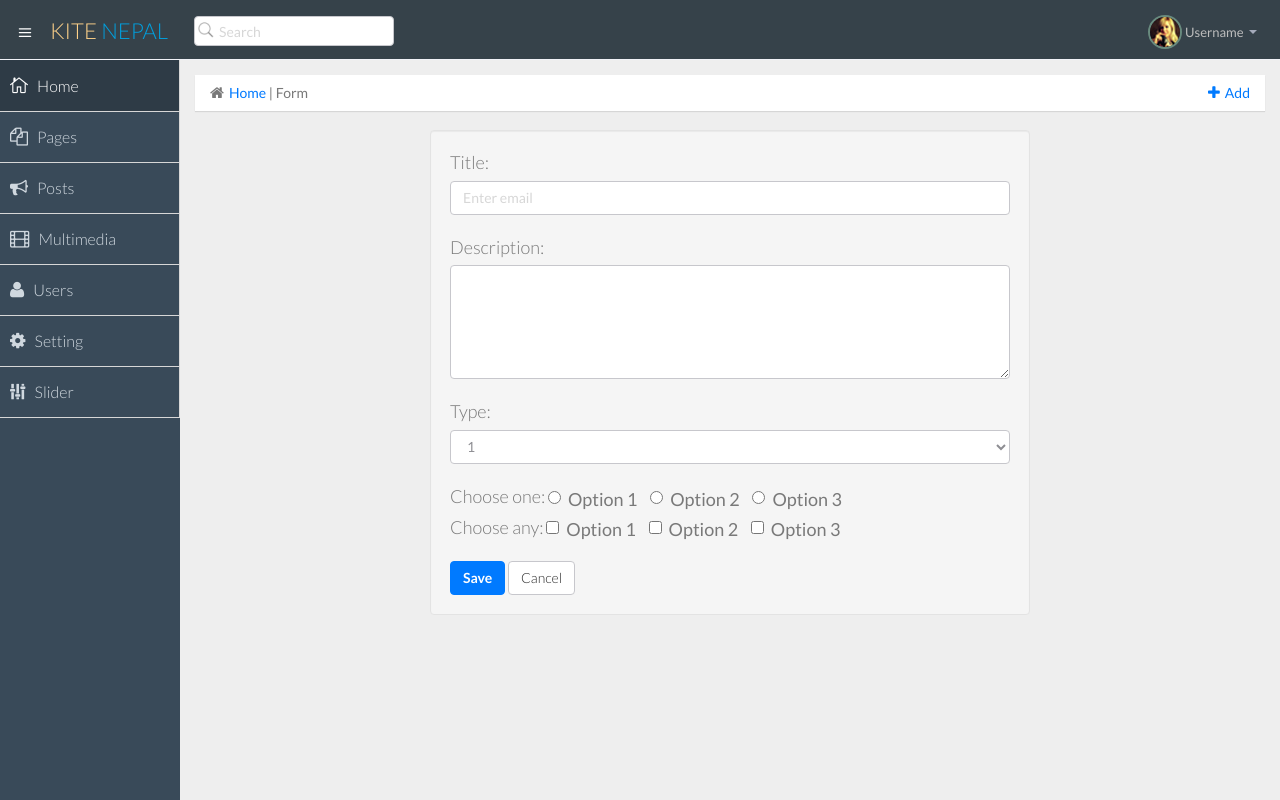
After one commit to kitenepal/kitenepal-cms, a PHP site: page /form.html in a window 1280 px wide. The commit adds this page. Run offline with PHP 8.4, Linux system fonts and the light colour scheme.

Commit message:
Added form page

```diff
--- /dev/null
+++ b/form.html
@@ -0,0 +1,299 @@
+<!DOCTYPE html>
+<html lang="en">
+
+<head>
+  <meta charset="utf-8">
+  <meta name="viewport" content="width=device-width, initial-scale=1.0">
+  <meta name="description" content="Creative - Bootstrap 3 Responsive Admin Template">
+  <meta name="author" content="GeeksLabs">
+  <meta name="keyword" content="Creative, Dashboard, Admin, Template, Theme, Bootstrap, Responsive, Retina, Minimal">
+  <link rel="shortcut icon" href="img/favicon.png">
+  <title>KITE Nepal - Index</title>
+  <!-- Bootstrap CSS -->
+  <link href="css/bootstrap.min.css" rel="stylesheet">
+  <!-- bootstrap theme -->
+  <link href="css/bootstrap-theme.css" rel="stylesheet">
+  <!--external css-->
+  <!-- font icon -->
+  <link href="css/elegant-icons-style.css" rel="stylesheet" />
+  <link href="css/font-awesome.min.css" rel="stylesheet" />
+  <!-- full calendar css-->
+  <link href="assets/fullcalendar/fullcalendar/bootstrap-fullcalendar.css" rel="stylesheet" />
+  <link href="assets/fullcalendar/fullcalendar/fullcalendar.css" rel="stylesheet" />
+  <!-- easy pie chart-->
+  <link href="assets/jquery-easy-pie-chart/jquery.easy-pie-chart.css" rel="stylesheet" type="text/css" media="screen" />
+  <!-- owl carousel -->
+  <link rel="stylesheet" href="css/owl.carousel.css" type="text/css">
+  <link href="css/jquery-jvectormap-1.2.2.css" rel="stylesheet">
+  <!-- Custom styles -->
+  <link rel="stylesheet" href="css/fullcalendar.css">
+  <link href="css/widgets.css" rel="stylesheet">
+  <link href="css/style.css" rel="stylesheet">
+  <link rel="stylesheet" href="stylesheets/main.css">
+  <link href="css/style-responsive.css" rel="stylesheet" />
+  <link href="css/xcharts.min.css" rel=" stylesheet">
+  <link href="css/jquery-ui-1.10.4.min.css" rel="stylesheet">
+</head>
+
+<body>
+  <!-- container section start -->
+  <section id="container" class="">
+    <header class="header dark-bg">
+      <div class="toggle-nav">
+        <div class="icon-reorder tooltips" data-original-title="Toggle Navigation" data-placement="bottom"><i class="icon_menu"></i></div>
+      </div>
+      <!--logo start-->
+      <a href="index.html" class="logo">KITE<span class="lite"> NEPAL</span></a>
+      <!--logo end-->
+      <div class="nav search-row" id="top_menu">
+        <!--  search form start -->
+        <ul class="nav top-menu">
+          <li>
+            <form class="navbar-form">
+              <input class="form-control" placeholder="Search" type="text">
+            </form>
+          </li>
+        </ul>
+        <!--  search form end -->
+      </div>
+      <div class="top-nav notification-row">
+        <!-- notificatoin dropdown start-->
+        <ul class="nav pull-right top-menu">
+          <!-- user login dropdown start-->
+          <li class="dropdown">
+            <a data-toggle="dropdown" class="dropdown-toggle" href="#">
+              <span class="profile-ava">
+                  <img alt="" src="img/avatar1_small.jpg">
+              </span>
+              <span class="username">Username</span>
+              <b class="caret"></b>
+            </a>
+            <ul class="dropdown-menu extended logout">
+              <div class="log-arrow-up"></div>
+              <li class="eborder-top">
+                <a href="setting.html"><i class="fa fa-cog" aria-hidden="true"></i> Setting </a>
+              </li>
+              <li>
+                <li>
+                  <a href="login.html"><i class="icon_key_alt"></i> Log Out</a>
+                </li>
+            </ul>
+            </li>
+            <!-- user login dropdown end -->
+        </ul>
+        <!-- notificatoin dropdown end-->
+      </div>
+    </header>
+    <!--header end-->
+    <!--sidebar start-->
+    <aside>
+      <div id="sidebar" class="nav-collapse ">
+        <!-- sidebar menu start-->
+        <ul class="sidebar-menu">
+          <li class="active">
+            <a class="" href="index.html">
+              <i class="icon_house_alt"></i>
+              <span>Home</span>
+            </a>
+          </li>
+          <li class="sub-menu">
+            <a href="pages.html" class="">
+              <i class="fa fa-files-o" aria-hidden="true"></i>
+              <span>Pages</span>
+              <!-- <span class="menu-arrow arrow_carrot-right"></span> -->
+            </a>
+            <!--<ul class="sub">
+                <li><a class="" href="pages.html">Form Elements</a></li>
+                <li><a class="" href="form_validation.html">Form Validation</a></li>
+              </ul> -->
+          </li>
+          <li class="sub-menu">
+            <a href="post.html" class="">
+              <i class="fa fa-bullhorn" aria-hidden="true"></i>
+              <span>Posts</span>
+              <!-- <span class="menu-arrow arrow_carrot-right"></span> -->
+            </a>
+            <!-- <ul class="sub">
+              <li><a class="" href="general.html">Elements</a></li>
+              <li><a class="" href="buttons.html">Buttons</a></li>
+              <li><a class="" href="grids.html">Grids</a></li>
+            </ul> -->
+          </li>
+          <li>
+            <a class="" href="multimedia.html">
+              <i class="fa fa-film" aria-hidden="true"></i>
+              <span>Multimedia</span>
+            </a>
+          </li>
+          <li>
+            <a class="" href="user.html">
+              <i class="fa fa-user" aria-hidden="true"></i>
+              <span>Users</span>
+            </a>
+          </li>
+          <li class="sub-menu">
+            <a href="setting.html" class="">
+              <i class="fa fa-cog" aria-hidden="true"></i>
+              <span>Setting</span>
+            </a>
+          </li>
+          <li class="sub-menu">
+            <a href="slider.html" class="">
+              <i class="fa fa-sliders" aria-hidden="true"></i>
+              <span>Slider</span>
+            </a>
+          </li>
+        </ul>
+        <!-- sidebar menu end-->
+      </div>
+    </aside>
+    <!--sidebar end-->
+    <!--main content start-->
+    <section id="main-content">
+      <section class="wrapper">
+        <!--overview start-->
+        <div class="row">
+          <div class="col-lg-12">
+            <ol class="breadcrumb">
+              <div class="row">
+                <div class="col-md-6">
+                  <li><i class="fa fa-home"></i><a href="index.html">Home</a> | Form</li>
+                </div>
+                <div class="col-md-6">
+                  <li class="text-right"><a href="#"><i class="fa fa-plus"></i>Add</a></li>
+                </div>
+              </div>
+            </ol>
+            <div class="form-wrapper well">
+              <div class="form-group">
+                <label for="email">Title:</label>
+                <input type="email" class="form-control" id="email" placeholder="Enter email" name="email">
+                <br>
+                <label for="comment">Description:</label>
+                <textarea class="form-control" rows="5" id="comment"></textarea>
+                <br>
+                <label for="sel1">Type:</label>
+                <select class="form-control" id="sel1">
+                  <option>1</option>
+                  <option>2</option>
+                  <option>3</option>
+                  <option>4</option>
+                </select>
+                <br>
+                <label for="comment">Choose one:</label>
+                <div class="btn-group">
+                  <label class="radio-inline">
+                    <input type="radio" name="optradio"> Option 1</label>
+                  <label class="radio-inline">
+                    <input type="radio" name="optradio"> Option 2</label>
+                  <label class="radio-inline">
+                    <input type="radio" name="optradio"> Option 3</label>
+                </div>
+                <br>
+                <label for="comment">Choose any:</label>
+                <div class="btn-group">
+                  <label class="checkbox-inline">
+                    <input type="checkbox" value=""> Option 1</label>
+                  <label class="checkbox-inline">
+                    <input type="checkbox" value=""> Option 2</label>
+                  <label class="checkbox-inline">
+                    <input type="checkbox" value=""> Option 3</label>
+                </div>
+              </div>
+
+              <button class="btn btn-primary"><b>Save</b></button>
+              <button class="btn btn-default">Cancel</button>
+            </div>
+          </div>
+        </div>
+      </section>
+    </section>
+    <!-- container section start -->
+    <!-- javascripts -->
+    <script src="js/jquery.js"></script>
+    <script src="js/jquery-ui-1.10.4.min.js"></script>
+    <script src="js/jquery-1.8.3.min.js"></script>
+    <script type="text/javascript" src="js/jquery-ui-1.9.2.custom.min.js"></script>
+    <!-- bootstrap -->
+    <script src="js/bootstrap.min.js"></script>
+    <!-- nice scroll -->
+    <script src="js/jquery.scrollTo.min.js"></script>
+    <script src="js/jquery.nicescroll.js" type="text/javascript"></script>
+    <!-- charts scripts -->
+    <script src="assets/jquery-knob/js/jquery.knob.js"></script>
+    <script src="js/jquery.sparkline.js" type="text/javascript"></script>
+    <script src="assets/jquery-easy-pie-chart/jquery.easy-pie-chart.js"></script>
+    <script src="js/owl.carousel.js"></script>
+    <!-- jQuery full calendar -->
+    <script src="js/fullcalendar.min.js"></script>
+    <!-- Full Google Calendar - Calendar -->
+    <script src="assets/fullcalendar/fullcalendar/fullcalendar.js"></script>
+    <!--script for this page only-->
+    <script src="js/calendar-custom.js"></script>
+    <script src="js/jquery.rateit.min.js"></script>
+    <!-- custom select -->
+    <script src="js/jquery.customSelect.min.js"></script>
+    <script src="assets/chart-master/Chart.js"></script>
+    <!--custome script for all page-->
+    <script src="js/scripts.js"></script>
+    <!-- custom script for this page-->
+    <script src="js/sparkline-chart.js"></script>
+    <script src="js/easy-pie-chart.js"></script>
+    <script src="js/jquery-jvectormap-1.2.2.min.js"></script>
+    <script src="js/jquery-jvectormap-world-mill-en.js"></script>
+    <script src="js/xcharts.min.js"></script>
+    <script src="js/jquery.autosize.min.js"></script>
+    <script src="js/jquery.placeholder.min.js"></script>
+    <script src="js/gdp-data.js"></script>
+    <script src="js/morris.min.js"></script>
+    <script src="js/sparklines.js"></script>
+    <script src="js/charts.js"></script>
+    <script src="js/jquery.slimscroll.min.js"></script>
+    <script>
+    //knob
+    $(function() {
+      $(".knob").knob({
+        'draw': function() {
+          $(this.i).val(this.cv + '%')
+        }
+      })
+    });
+
+    //carousel
+    $(document).ready(function() {
+      $("#owl-slider").owlCarousel({
+        navigation: true,
+        slideSpeed: 300,
+        paginationSpeed: 400,
+        singleItem: true
+
+      });
+    });
+
+    //custom select box
+
+    $(function() {
+      $('select.styled').customSelect();
+    });
+
+    /* ---------- Map ---------- */
+    $(function() {
+      $('#map').vectorMap({
+        map: 'world_mill_en',
+        series: {
+          regions: [{
+            values: gdpData,
+            scale: ['#000', '#000'],
+            normalizeFunction: 'polynomial'
+          }]
+        },
+        backgroundColor: '#eef3f7',
+        onLabelShow: function(e, el, code) {
+          el.html(el.html() + ' (GDP - ' + gdpData[code] + ')');
+        }
+      });
+    });
+    </script>
+</body>
+
+</html>
--- a/index.html
+++ b/index.html
@@ -141,6 +141,12 @@
             <a href="slider.html" class="">
               <i class="fa fa-sliders" aria-hidden="true"></i>
               <span>Slider</span>
+            </a>
+          </li>
+          <li class="sub-menu">
+            <a href="form.html" class="">
+              <i class="fa fa-square" aria-hidden="true"></i>
+              <span>Form</span>
             </a>
           </li>
         </ul>
--- a/sass/main.scss
+++ b/sass/main.scss
@@ -13,3 +13,4 @@
 @import "module/_sidenav.scss";
 @import "module/_social.scss";
 @import "module/_table.scss";
+@import "module/_form.scss";
--- /dev/null
+++ b/sass/module/_form.scss
@@ -0,0 +1,8 @@
+.form-wrapper{
+	width: 100%;
+	max-width: 600px;
+	margin: 0 auto;
+	label{
+		font-size: 18px;
+	}
+}
--- a/sass/module/_notification.scss
+++ b/sass/module/_notification.scss
@@ -307,7 +307,7 @@ div[data-role="editor-toolbar"] {
   -webkit-border-radius: 0px;
   -moz-border-radius: 0px;
   border-radius: 0px;
-  height: 34px;
+  height: auto;
   position: relative;
   margin: 0 0 19px 0;
   overflow: hidden;
--- a/stylesheets/main.css
+++ b/stylesheets/main.css
@@ -3531,7 +3531,7 @@ div[data-role="editor-toolbar"] {
   -webkit-border-radius: 0px;
   -moz-border-radius: 0px;
   border-radius: 0px;
-  height: 34px;
+  height: auto;
   position: relative;
   margin: 0 0 19px 0;
   overflow: hidden;
@@ -4137,3 +4137,14 @@ ul.sidebar-menu li.active a i {
 .table {
   font-size: 16px;
 }
+
+/* line 1, ../sass/module/_form.scss */
+.form-wrapper {
+  width: 100%;
+  max-width: 600px;
+  margin: 0 auto;
+}
+/* line 5, ../sass/module/_form.scss */
+.form-wrapper label {
+  font-size: 18px;
+}
```
Also changed, not shown: multimedia.html (+25 -11 lines), pages.html (+25 -11 lines), post.html (+24 -10 lines), setting.html (+25 -11 lines), user.html (+25 -11 lines).
